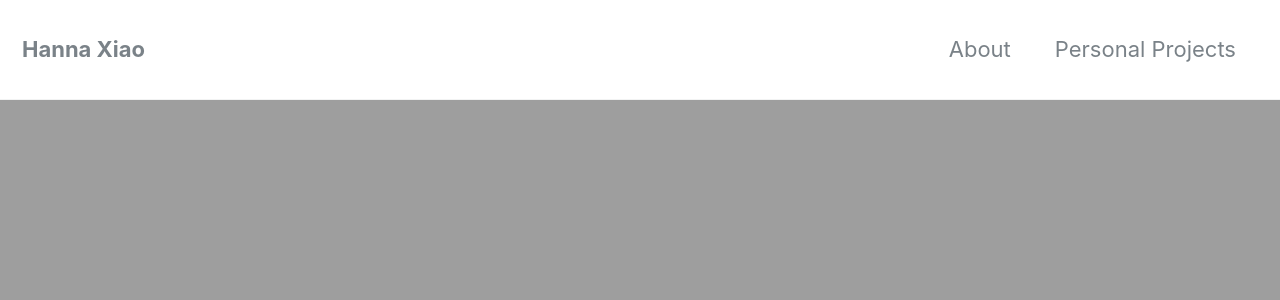
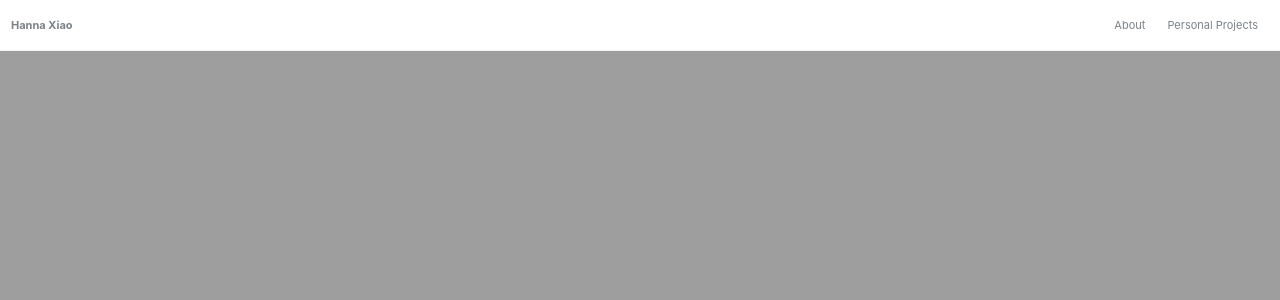
Before and after one commit to h-xiao/h-xiao.github.io, a Jekyll site: the page built from index.html, in a window 1280 px wide and 900 px high. Shown: the top 300 px of the window. Built offline with Jekyll 4.4.1, drawn with Linux system fonts in a browser that asks for light colours; nearby versions of some CDN libraries; the list of posts is cut into pages by our own code.

Commit message:
edit font size

```diff
--- a/assets/css/main.scss
+++ b/assets/css/main.scss
@@ -10,17 +10,17 @@
 @import "minimal-mistakes";
 
 html {
-  font-size: 16px; // change to whatever
+  font-size: 8px; // change to whatever
 
   @include breakpoint($medium) {
-    font-size: 18px; // change to whatever
+    font-size: 9px; // change to whatever
   }
 
   @include breakpoint($large) {
-    font-size: 20px; // change to whatever
+    font-size: 10px; // change to whatever
   }
 
   @include breakpoint($x-large) {
-    font-size: 22px; // change to whatever
+    font-size: 11px; // change to whatever
   }
 }
```
